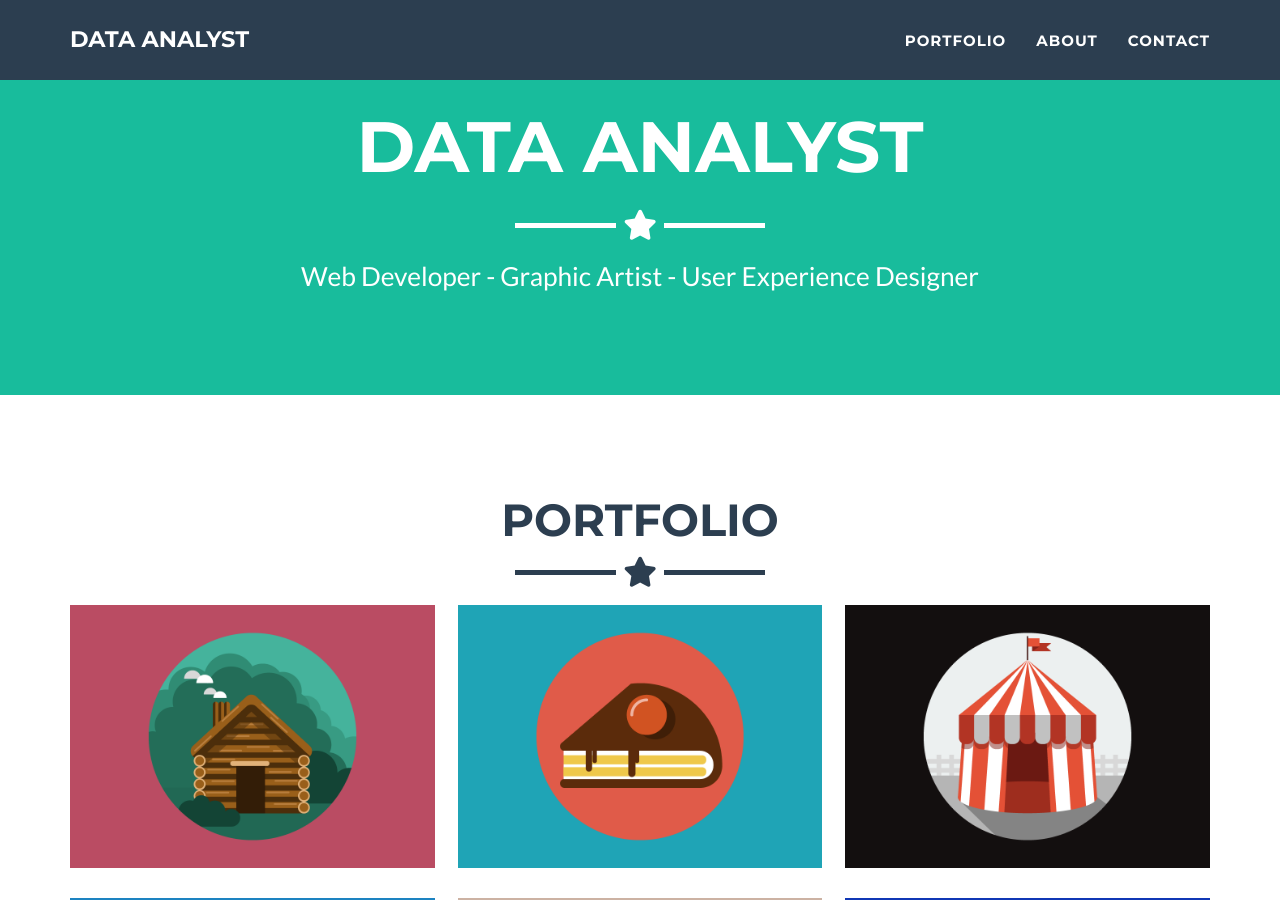
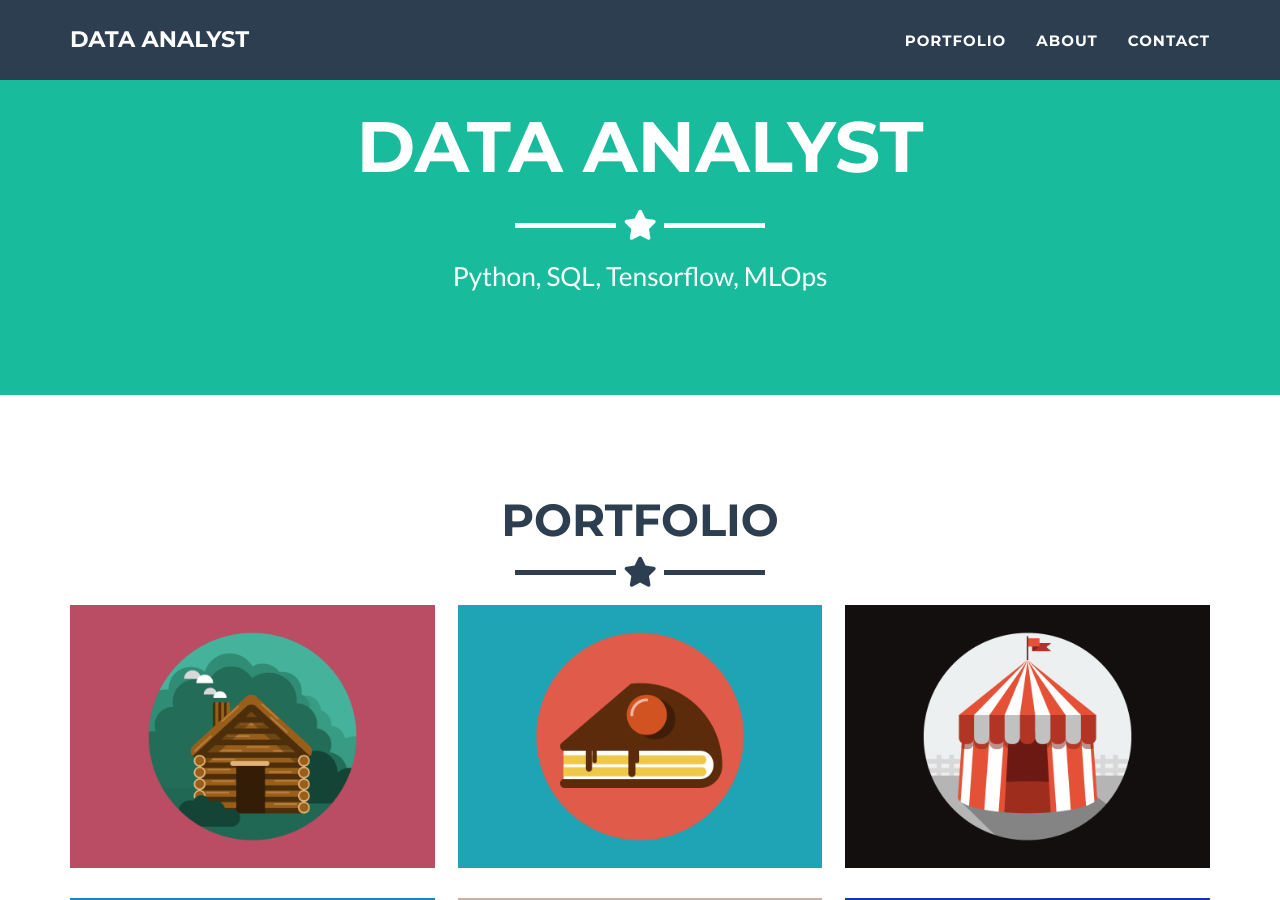
Before and after one commit to oluwayetty/oluwayetty.github.io, a Jekyll site: the page built from _posts/2014-07-18-project-1.markdown, in a window 1280 px wide and 900 px high, scrolled down 1575 px. Built offline with Jekyll 4.4.1, drawn with Linux system fonts in a browser that asks for light colours.

Commit message:
Update _config.yml

```diff
--- a/_config.yml
+++ b/_config.yml
@@ -4,7 +4,7 @@ email: oluwayetti@gmail.com
 url: https://oluwayetty.github.io/
 description: "Write an awesome description for your new site here. You can edit this line in _config.yml. It will appear in your document head meta (for Google search results) and in your feed.xml site description."
 keywords: "your keywords, separated by commas"
-skills: "Web Developer - Graphic Artist - User Experience Designer"
+skills: "Python, SQL, Tensorflow, MLOps"
 meta_author: LastName FirstName
 
 # Google webmaster tools
```
